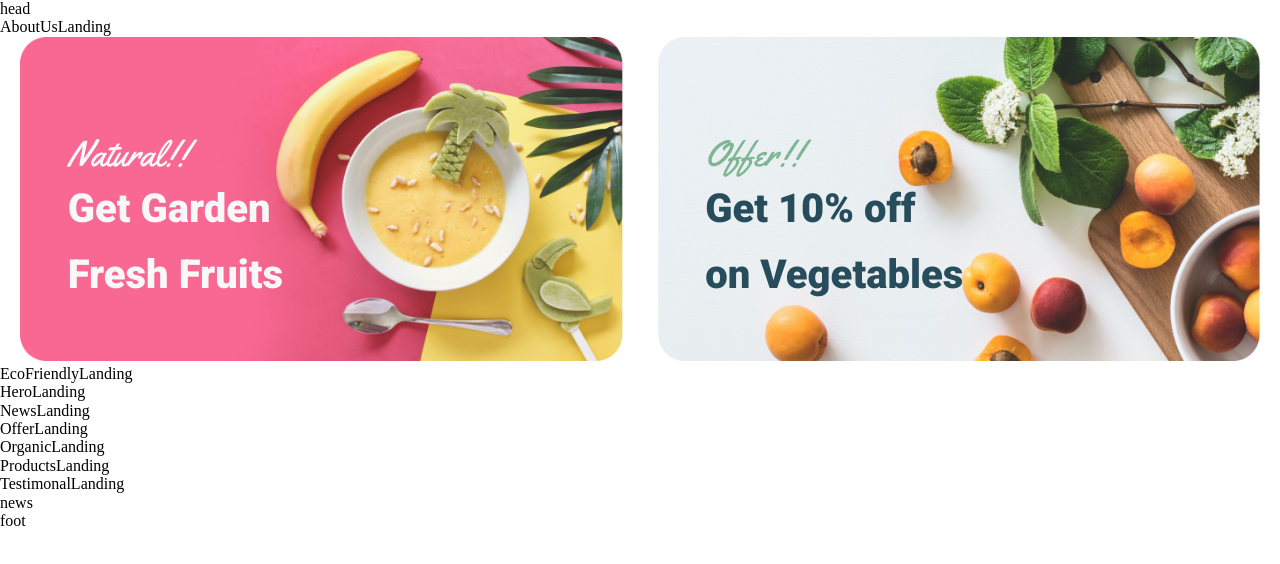
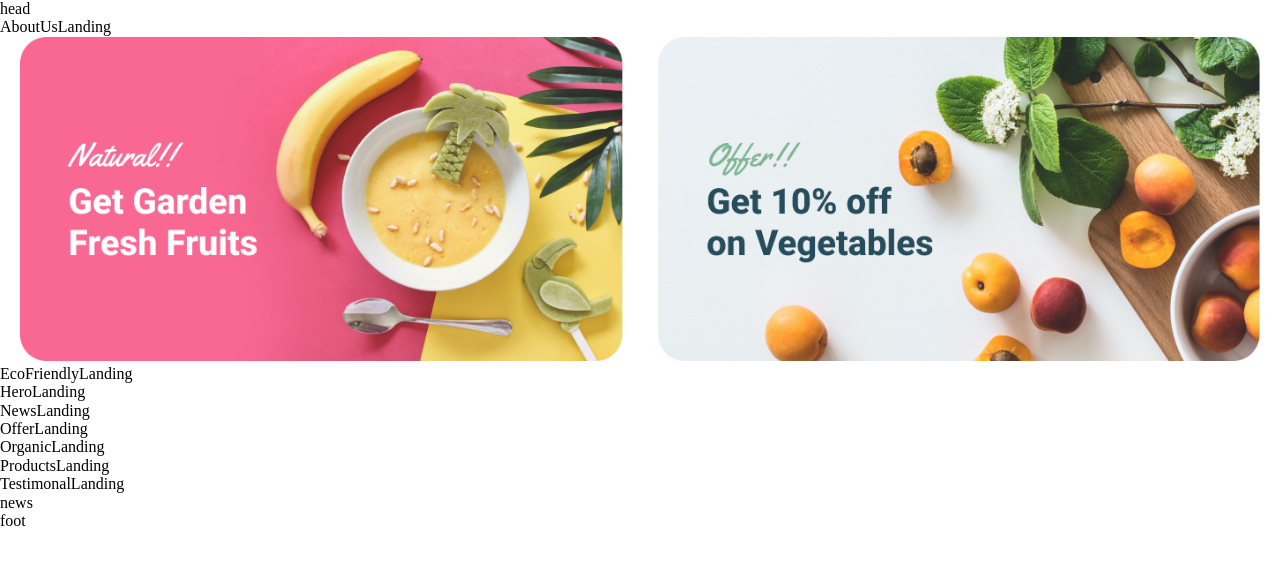
Before and after one commit to Enigma2017/shop-organic-food, a React (Vite) app: page / in a window 1280 px wide. Shown: the top 564 px of the page. Built offline with nearby package versions, Linux system fonts and the light colour scheme.

Commit message:
deleted all and added 2 pictures in discount

```diff
--- a/src/pages/landing/discount.jsx
+++ b/src/pages/landing/discount.jsx
@@ -1,24 +1,15 @@
-import DiscountImage1 from '/discount-image1.png'
-import DiscountImage2 from '/discount-image2.png'
+import DiscountImageBlock1 from '/discount-image-block1.png'
+import DiscountImageBlock2 from '/discount-image-block2.png'
 
 export const DiscountLanding = () => {
     return (
       <section className='discount'>
           <div className="discount__image-block">
-            <img src={DiscountImage1} alt="discount-image"/>
-            <div className="discount__image-block-text discount-text-block1">
-              <span>Natural!!</span>
-              <p>Get Garden <br /> Fresh Fruits</p>
-            </div>
+            <img src={DiscountImageBlock1} alt="DiscountImageBlock1" />
           </div>
           <div className="discount__image-block">
-            <img src={DiscountImage2} alt="discount-image"/>
-            <div className="discount__image-block-text discount-text-block2">
-              <span>Offer!!</span>
-              <p>Get 10% off <br /> on Vegetables</p>
-            </div>
+            <img src={DiscountImageBlock2} alt="DiscountImageBlock2" />
           </div>
-
       </section>
     );
   }
--- a/src/styles/pages/landing/_discount.scss
+++ b/src/styles/pages/landing/_discount.scss
@@ -2,11 +2,12 @@
   display: flex;
   max-width: 1400px;
   margin-inline: auto;
-  justify-content: space-between;
+  gap: 35px;
+  padding-inline: 20px;
   @media screen and (max-width: 1400px) {
     justify-content: center;
     gap: 35px;
-    padding-inline: 20px;
+    align-items: center;
   }
   @include desktop-small {
     gap: 16px;
@@ -17,72 +18,7 @@
   @include mobile {
     padding-inline: 10px;
   }
-}
-.discount__image-block {
-  position: relative;
-  @include tablet-small {
-    max-width: 500px;
-    margin-inline: auto;
-  }
   img {
     max-width: 100%;
   }
 }
-.discount__image-block-text {
-  position: absolute;
-  top: 29.76%; /*// top: 109px; */
-  left: 7.91%; /*// left: 54.88px; */
-  max-width: 277px;
-
-  span {
-    font-family: var(--third-family);
-    font-weight: 400;
-    font-size: 36rem;
-    @include desktop-small {
-      font-size: 30rem;
-    }
-    @include tablet {
-      font-size: 20rem;
-    }
-    @include tablet-small {
-      font-size: 25rem;
-    }
-    @include mobile {
-      font-size: 20rem;
-    }
-  }
-  p {
-    font-family: var(--font-family);
-    font-weight: 800;
-    font-size: 40rem;
-    @include desktop-small {
-      font-weight: 600;
-      font-size: 32rem;
-    }
-    @include tablet {
-      font-size: 25rem;
-    }
-    @include tablet-small {
-      font-size: 30rem;
-    }
-    @include mobile {
-      font-size: 25rem;
-    }
-  }
-}
-.discount-text-block1 {
-  span {
-    color: var(--white-color);
-  }
-  p {
-    color: var(--white-color);
-  }
-}
-.discount-text-block2 {
-  span {
-    color: var(--green-color);
-  }
-  p {
-    color: var(--dark-green-color);
-  }
-}
```
Also changed, not shown: public/discount-image-block1.png (added), public/discount-image-block2.png (added).
